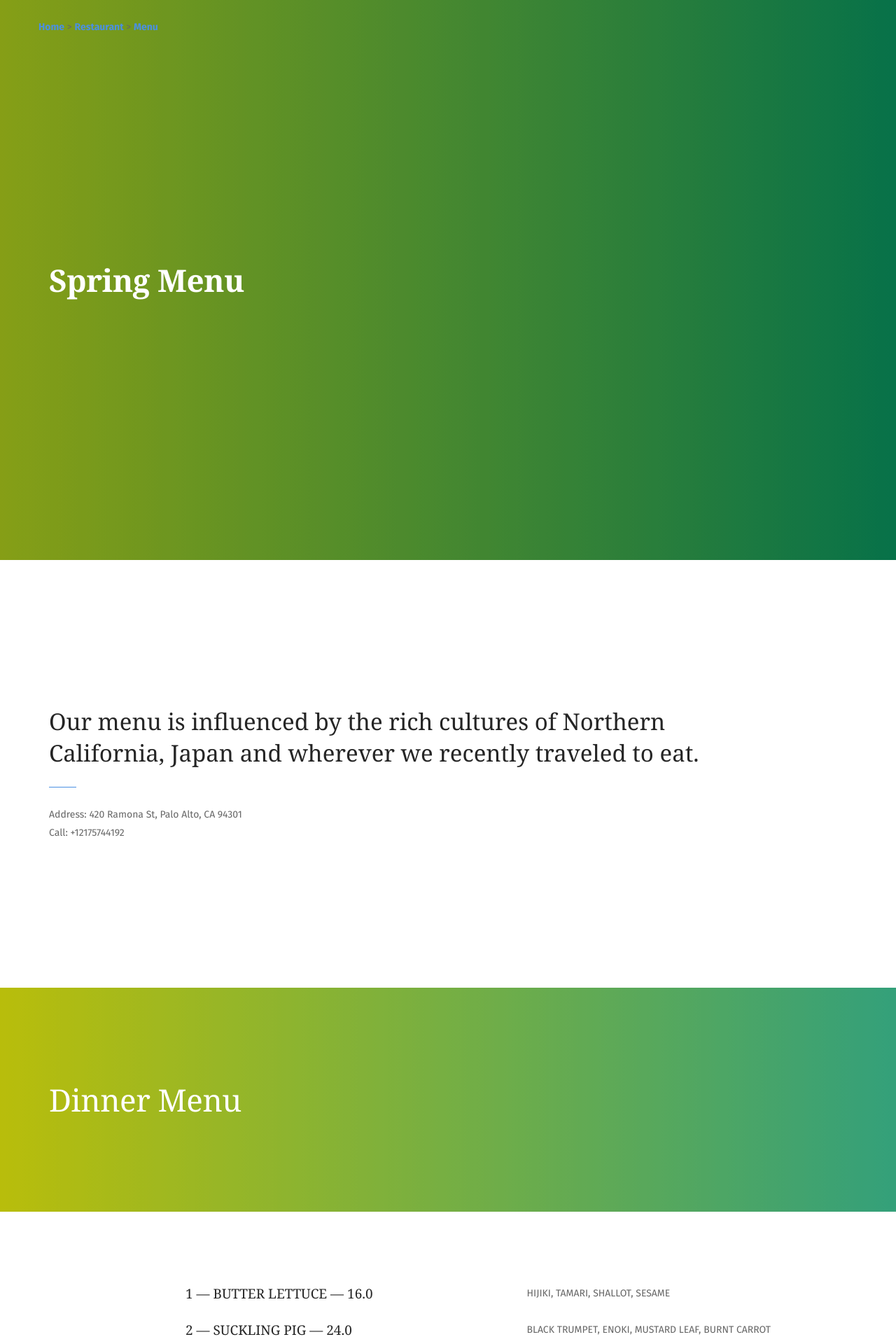
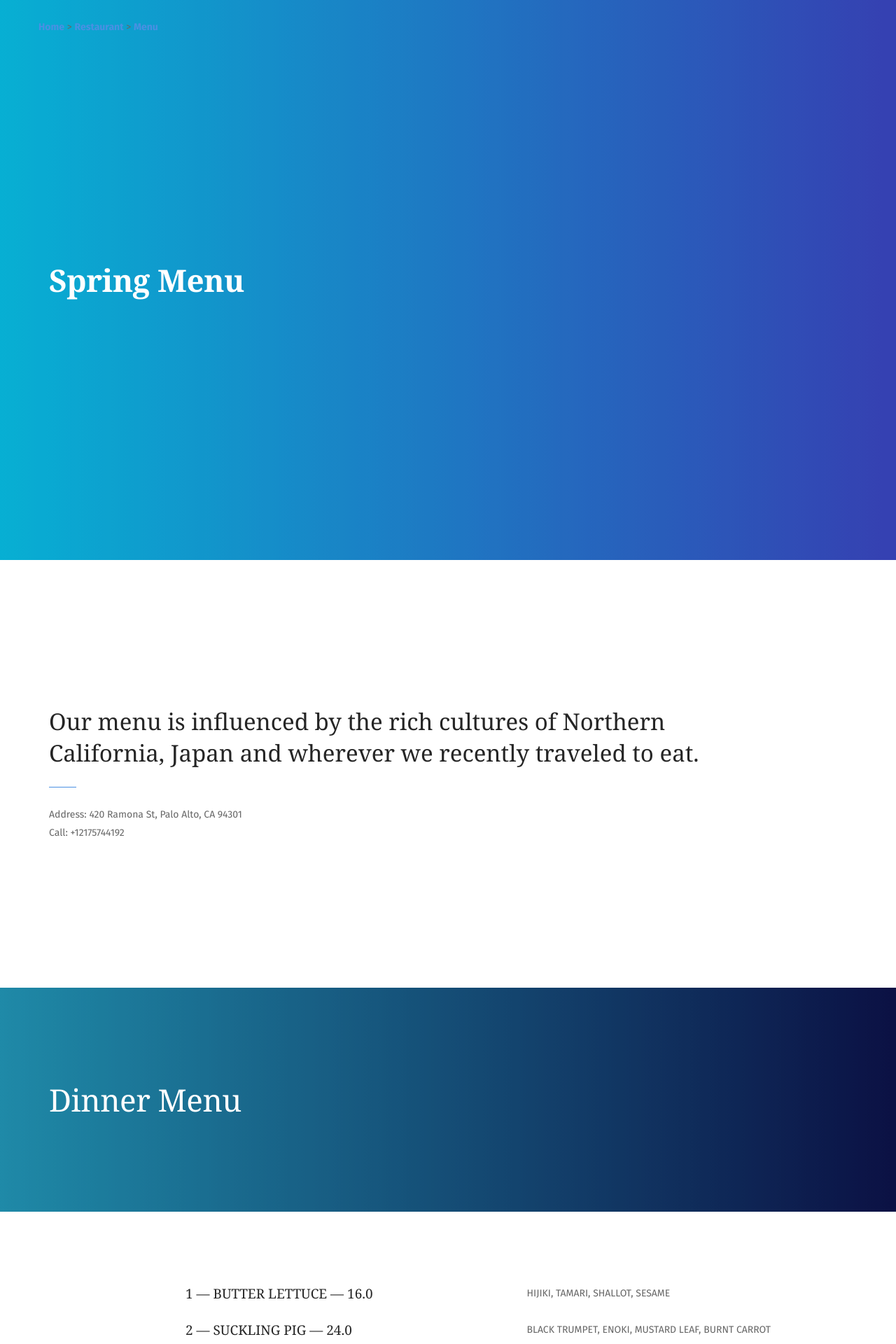
Before and after one commit to la-luo/text-to-order-django, a Django app: page /menu/1/ in a window 1280 px wide. Shown: the top 1920 px of the page at 70% size. Run offline with Django 3.2, Linux system fonts and the light colour scheme; data comes from the database, SQL or seed files in the repository; some web fonts are replaced.

Commit message:
change menu background

```diff
--- a/canteen/templates/canteen/menu.html
+++ b/canteen/templates/canteen/menu.html
@@ -40,7 +40,7 @@
             </nav>
         </div>
         <div class="main-container">
-            <section id="home" style="background: linear-gradient(90deg, #9ebd13 0%, #008552 100%);" class="cover height-100 imagebg parallax" data-overlay="2">
+            <section id="home" style="background: linear-gradient(90deg, #00d2ff 0%, #3a47d5 100%);" class="cover height-100 imagebg parallax" data-overlay="2">
                 <!--
                 <div class="background-image-holder">
                     <img src="{% static 'canteen/img/blue.jpg' %}" alt="background"/>
@@ -81,7 +81,7 @@
                 <!--end of container-->
             </section>
             {% for each_type in subtype %}
-            <section id="services" style="background: linear-gradient(90deg, #f8ff00 0%, #3ad59f 100%);" class="cover height-40 imagebg parallax" data-overlay="3" id="menu">
+            <section id="services" style="background: linear-gradient(90deg, #1CB5E0 0%, #000851 100%);" class="cover height-40 imagebg parallax" data-overlay="3" id="menu">
                 <!--
                 <div class="background-image-holder">
                     <img alt="background" src="{% static 'canteen/img/blue2.jpg' %}" />
--- a/canteen/templates/canteen/menu_mobile.html
+++ b/canteen/templates/canteen/menu_mobile.html
@@ -23,7 +23,7 @@
     <body class=" ">
         <a id="start"></a>
         <div class="main-container">
-            <section id="home" style="background: linear-gradient(90deg, #00d2ff 0%, #3a47d5 100%);" class="cover height-150 imagebg parallax" data-overlay="2">
+            <section id="home" style="background: linear-gradient(90deg, #00d2ff 0%, #3a47d5 100%);" class="cover height-75 imagebg parallax" data-overlay="2">
                 <!--
                 <div class="background-image-holder">
                     <img src="{% static 'canteen/img/blue.jpg' %}" alt="background"/>
@@ -71,7 +71,7 @@
                 <!--end of container-->
             </section>
             {% for each_type in subtype %}
-            <section id="services" style="background: linear-gradient(90deg, #f8ff00 0%, #3ad59f 100%);" class="cover height-50 imagebg parallax" data-overlay="3" id="menu">
+            <section id="services" style="background: linear-gradient(90deg, #1CB5E0 0%, #000851 100%);" class="cover height-50 imagebg parallax" data-overlay="3" id="menu">
                 <!--
                 <div class="background-image-holder">
                     <img alt="background" src="{% static 'canteen/img/blue2.jpg' %}" />
```
